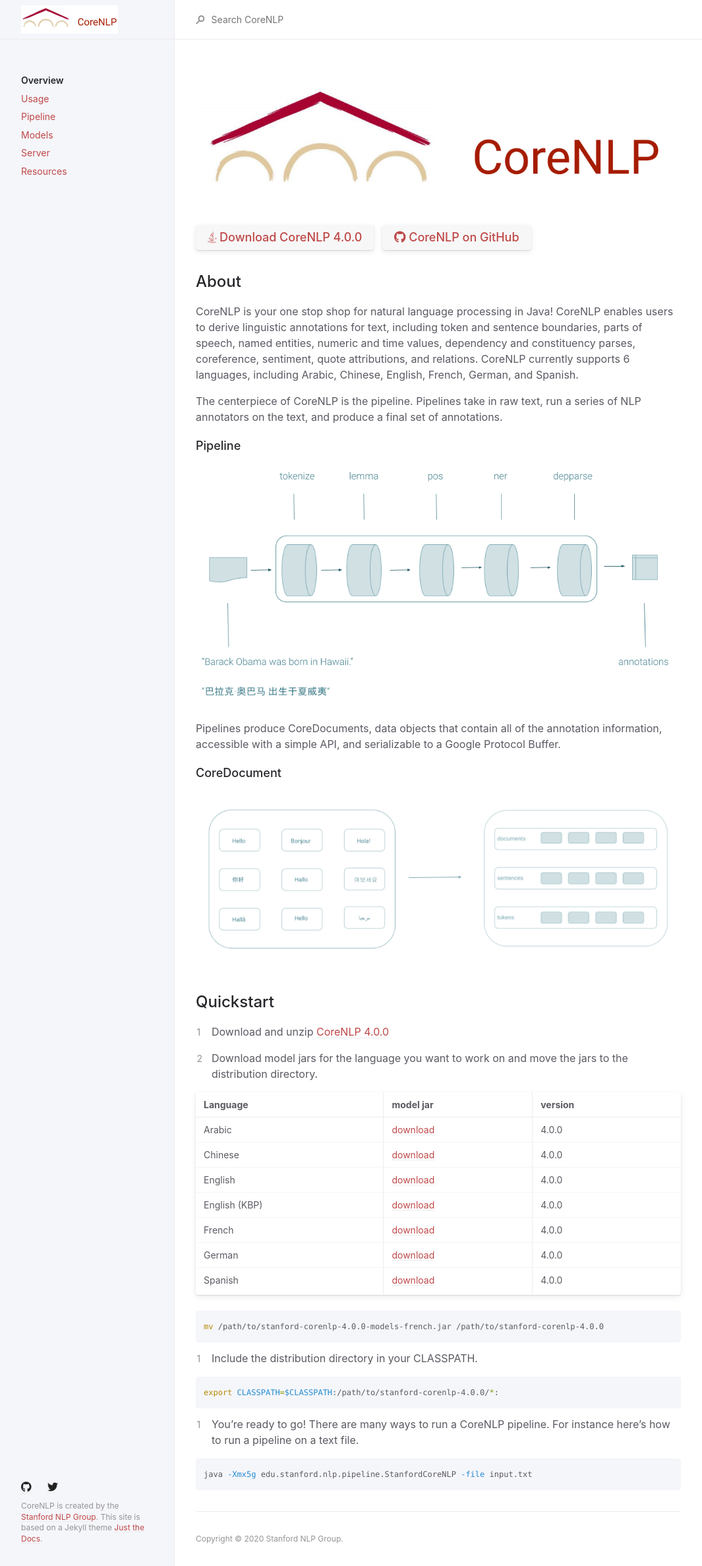
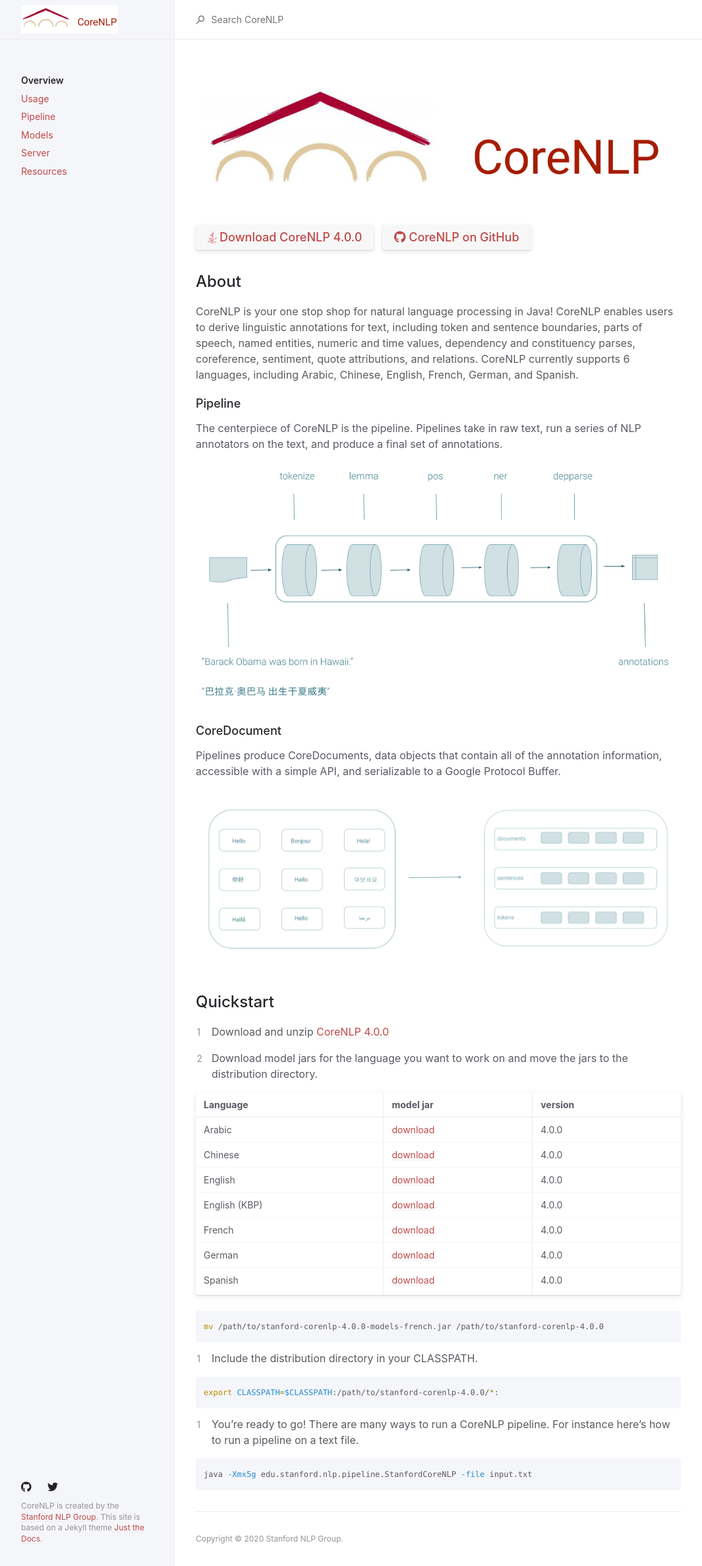
Before and after one commit to stanfordnlp/corenlp-docs-dev, a Jekyll site: the page built from _pages/index.md, in a window 1280 px wide. Shown: the whole page at 66% size, without its empty margins (107-1172 px from the left). Built offline with Jekyll 4.4.1, drawn with Linux system fonts in a browser that asks for light colours; nearby versions of some CDN libraries.

Commit message:
adjust headers

```diff
--- a/_pages/index.md
+++ b/_pages/index.md
@@ -24,20 +24,19 @@ CoreNLP is your one stop shop for natural language processing in Java! CoreNLP e
 and sentence boundaries, parts of speech, named entities, numeric and time values, dependency and constituency parses, coreference, sentiment,
 quote attributions, and relations. CoreNLP currently supports 6 languages, including Arabic, Chinese, English, French, German, and Spanish.
 
+### Pipeline
+
 The centerpiece of CoreNLP is the pipeline. Pipelines take in raw text, run a series of NLP annotators on the text, and produce a final
 set of annotations.
-
-### Pipeline
 
 <p align="center">
    <img src="assets/images/pipeline.png">
 </p>
 
+### CoreDocument
 
 Pipelines produce CoreDocuments, data objects that contain all of the annotation information, accessible with a simple API, and serializable
 to a Google Protocol Buffer.
-
-### CoreDocument
 
 <p align="center">
   <img src="assets/images/text-to-annotation.png">
```
